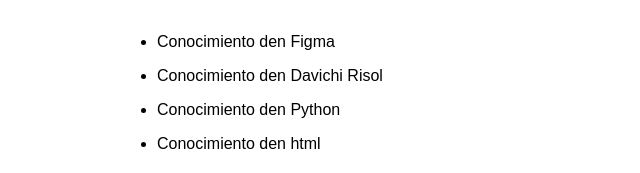
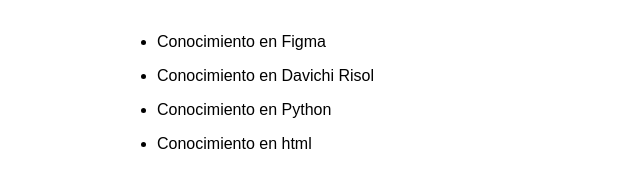
Before and after one commit to DPROCODIGO/dprocodigo.github.com, a plain HTML site: page Personal/index.html in a window 1280 px wide. Shown: the part 779-952 px from the top of the page, 3-643 px from the left. Drawn offline with Linux system fonts and the light colour scheme.

Commit message:
Arreglado

```diff
--- a/Personal/index.html
+++ b/Personal/index.html
@@ -60,10 +60,10 @@
         <div style="margin-top: 80 px;">
           <h3 style="font-size: 36px; font-weight: 700;">Adicional</h3>
           <ul style="margin-top: 12px; padding:0px ;">
-            <li style="margin-top: 16px;">Conocimiento den Figma</li>
-            <li style="margin-top: 16px;">Conocimiento den Davichi Risol</li>
-            <li style="margin-top: 16px;">Conocimiento den Python</li>
-            <li style="margin-top: 16px;">Conocimiento den html</li>
+            <li style="margin-top: 16px;">Conocimiento en Figma</li>
+            <li style="margin-top: 16px;">Conocimiento en Davichi Risol</li>
+            <li style="margin-top: 16px;">Conocimiento en Python</li>
+            <li style="margin-top: 16px;">Conocimiento en html</li>
 
           </ul>
 
```
